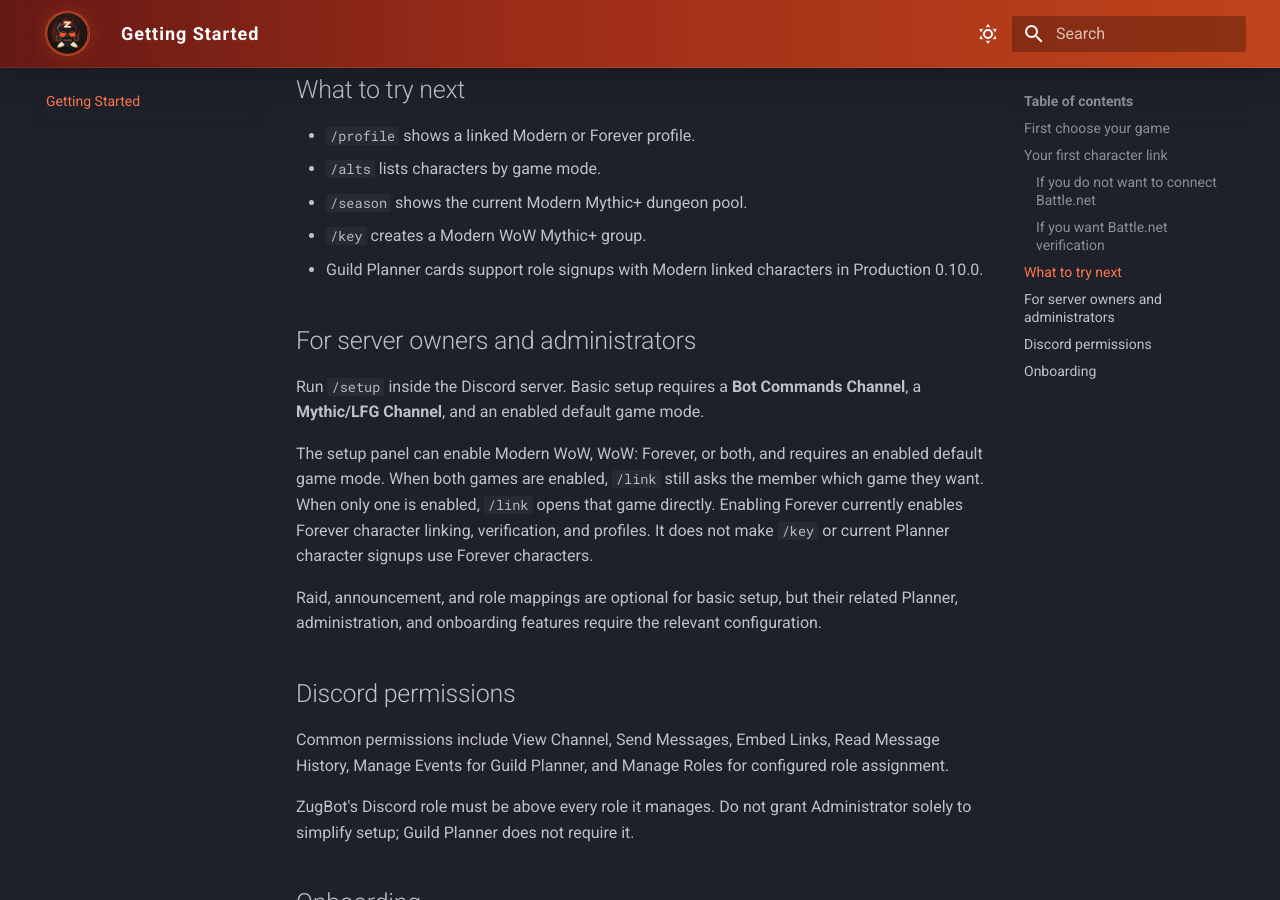
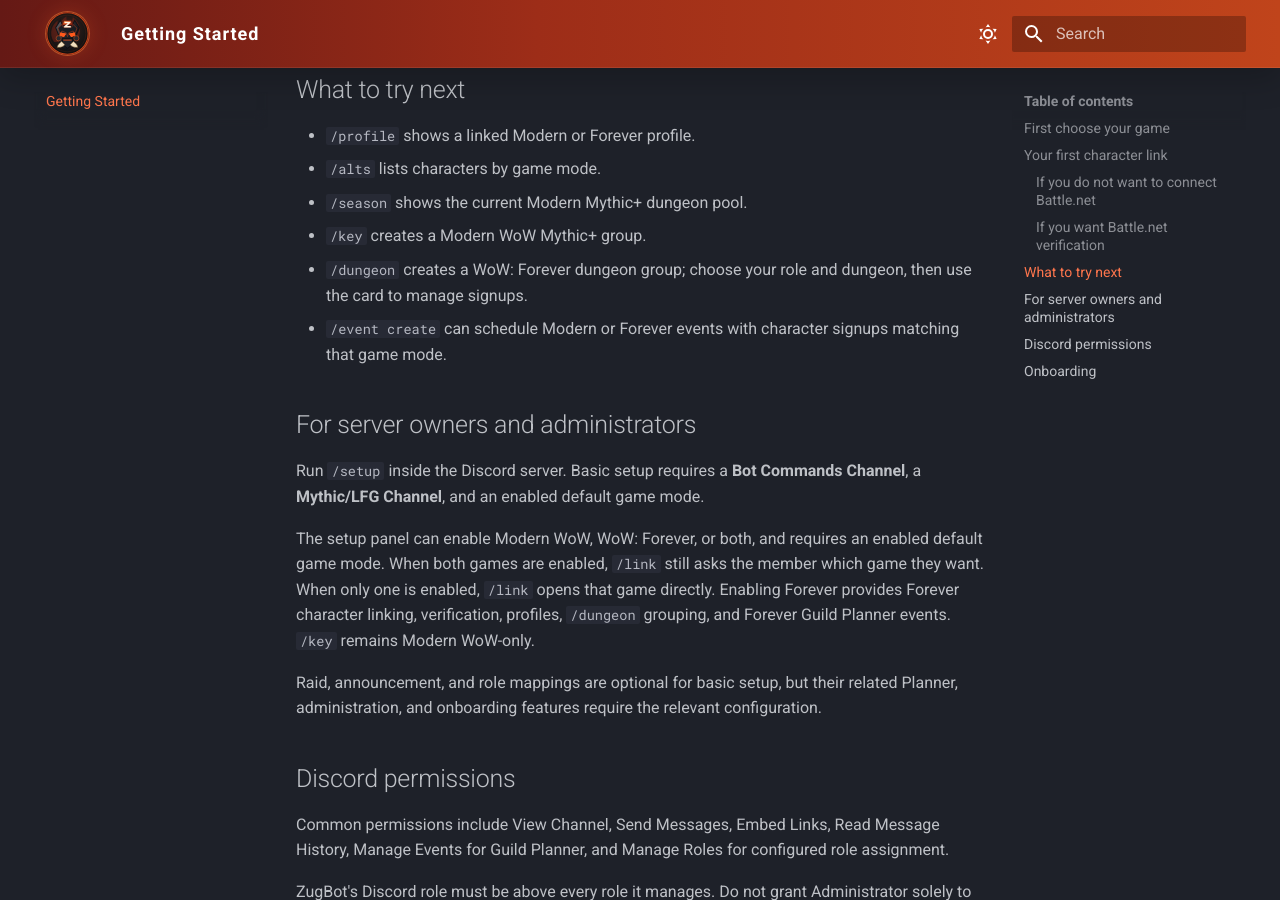
Before and after one commit to sthorne80/zugbot-site, an MkDocs documentation site: the page built from docs/getting-started.md, in a window 1280 px wide and 900 px high, scrolled down 1853 px. Built offline with MkDocs 1.6.1 and Material for MkDocs 9.7.7, drawn with Linux system fonts in a browser that asks for light colours.

Commit message:
docs: update getting started for Forever grouping

```diff
--- a/docs/getting-started.md
+++ b/docs/getting-started.md
@@ -56,13 +56,14 @@
 - `/alts` lists characters by game mode.
 - `/season` shows the current Modern Mythic+ dungeon pool.
 - `/key` creates a Modern WoW Mythic+ group.
-- Guild Planner cards support role signups with Modern linked characters in Production 0.10.0.
+- `/dungeon` creates a WoW: Forever dungeon group; choose your role and dungeon, then use the card to manage signups.
+- `/event create` can schedule Modern or Forever events with character signups matching that game mode.
 
 ## For server owners and administrators
 
 Run `/setup` inside the Discord server. Basic setup requires a **Bot Commands Channel**, a **Mythic/LFG Channel**, and an enabled default game mode.
 
-The setup panel can enable Modern WoW, WoW: Forever, or both, and requires an enabled default game mode. When both games are enabled, `/link` still asks the member which game they want. When only one is enabled, `/link` opens that game directly. Enabling Forever currently enables Forever character linking, verification, and profiles. It does not make `/key` or current Planner character signups use Forever characters.
+The setup panel can enable Modern WoW, WoW: Forever, or both, and requires an enabled default game mode. When both games are enabled, `/link` still asks the member which game they want. When only one is enabled, `/link` opens that game directly. Enabling Forever provides Forever character linking, verification, profiles, `/dungeon` grouping, and Forever Guild Planner events. `/key` remains Modern WoW-only.
 
 Raid, announcement, and role mappings are optional for basic setup, but their related Planner, administration, and onboarding features require the relevant configuration.
 
```
